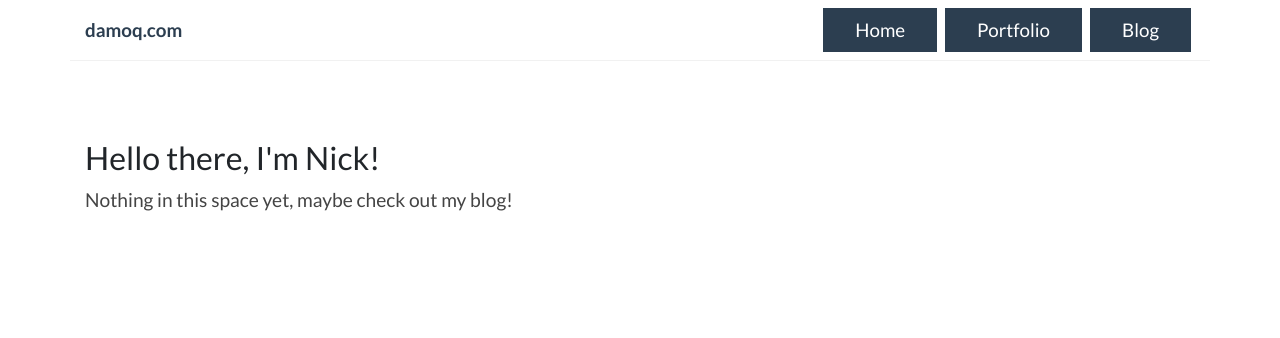
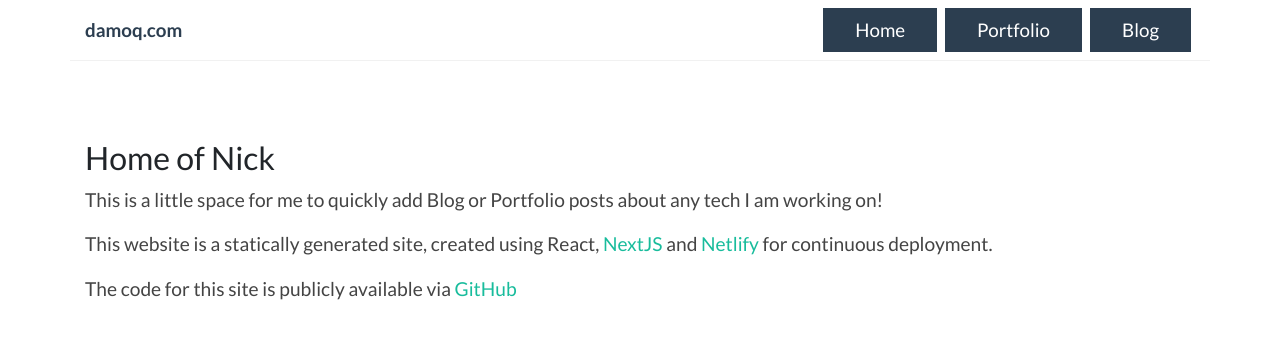
Before and after one commit to nick-mok/damoq.com, a Next.js app: page / in a window 1280 px wide. Shown: the top 338 px of the page. Built offline with nearby package versions, Linux system fonts and the light colour scheme.

Commit message:
Updated home content

```diff
--- a/pages/index.js
+++ b/pages/index.js
@@ -5,8 +5,10 @@ import fs from 'fs';
 
 const HomeContent = (props) => (
   <>
-    <h1 className="h3 primary-text">Hello there, I'm Nick!</h1>
-    <p>Nothing in this space yet, maybe check out my blog!</p>
+    <h1 className="h3 primary-text">Home of Nick</h1>
+    <p>This is a little space for me to quickly add Blog or Portfolio posts about any tech I am working on!</p>
+    <p>This website is a statically generated site, created using React, <Link href="https://www.nextjs.org"><a>NextJS</a></Link> and <Link href="https://www.netlify.com/">Netlify</Link> for continuous deployment.</p>
+    <p>The code for this site is publicly available via <Link href="https://github.com/nick-mok/damoq.com"><a>GitHub</a></Link></p>
   </>
 );
 
```
